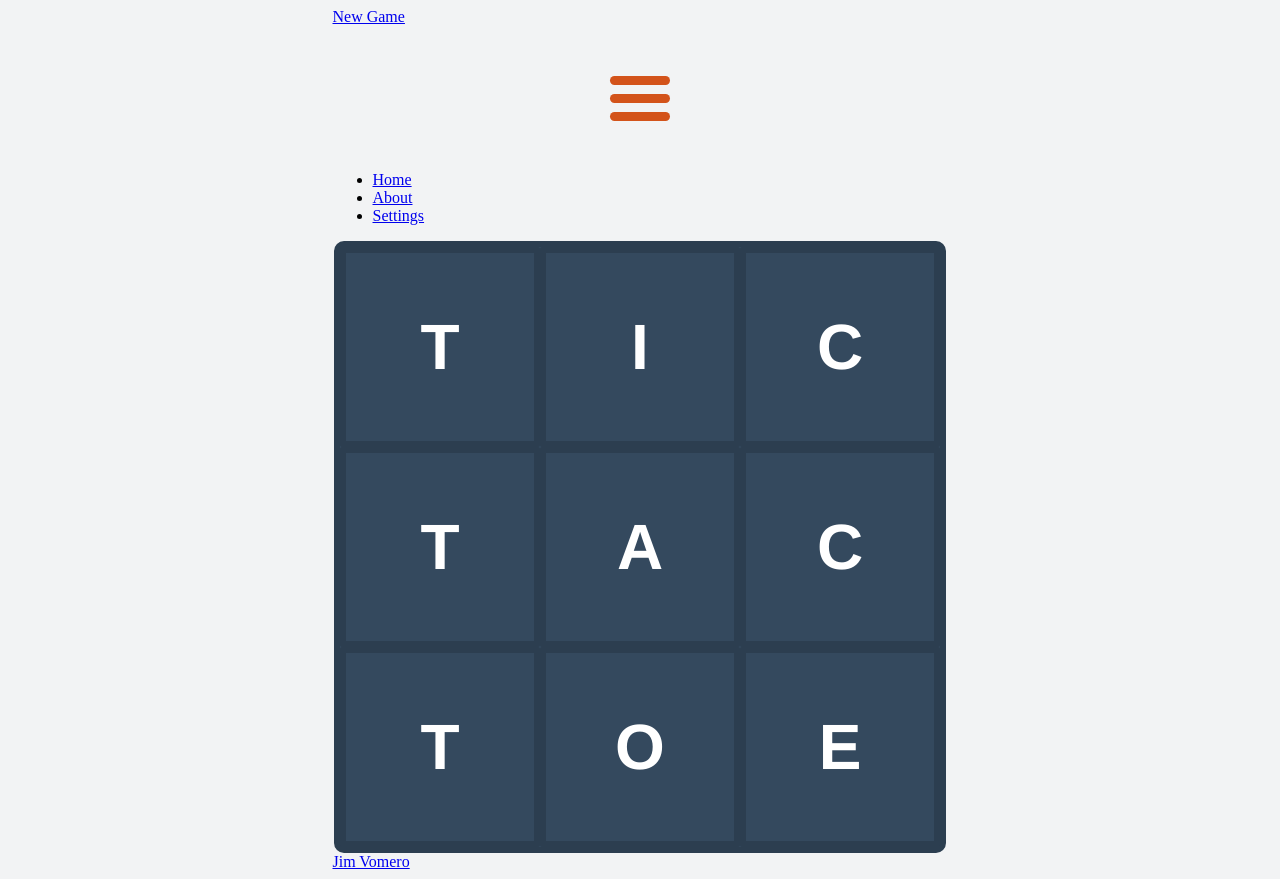
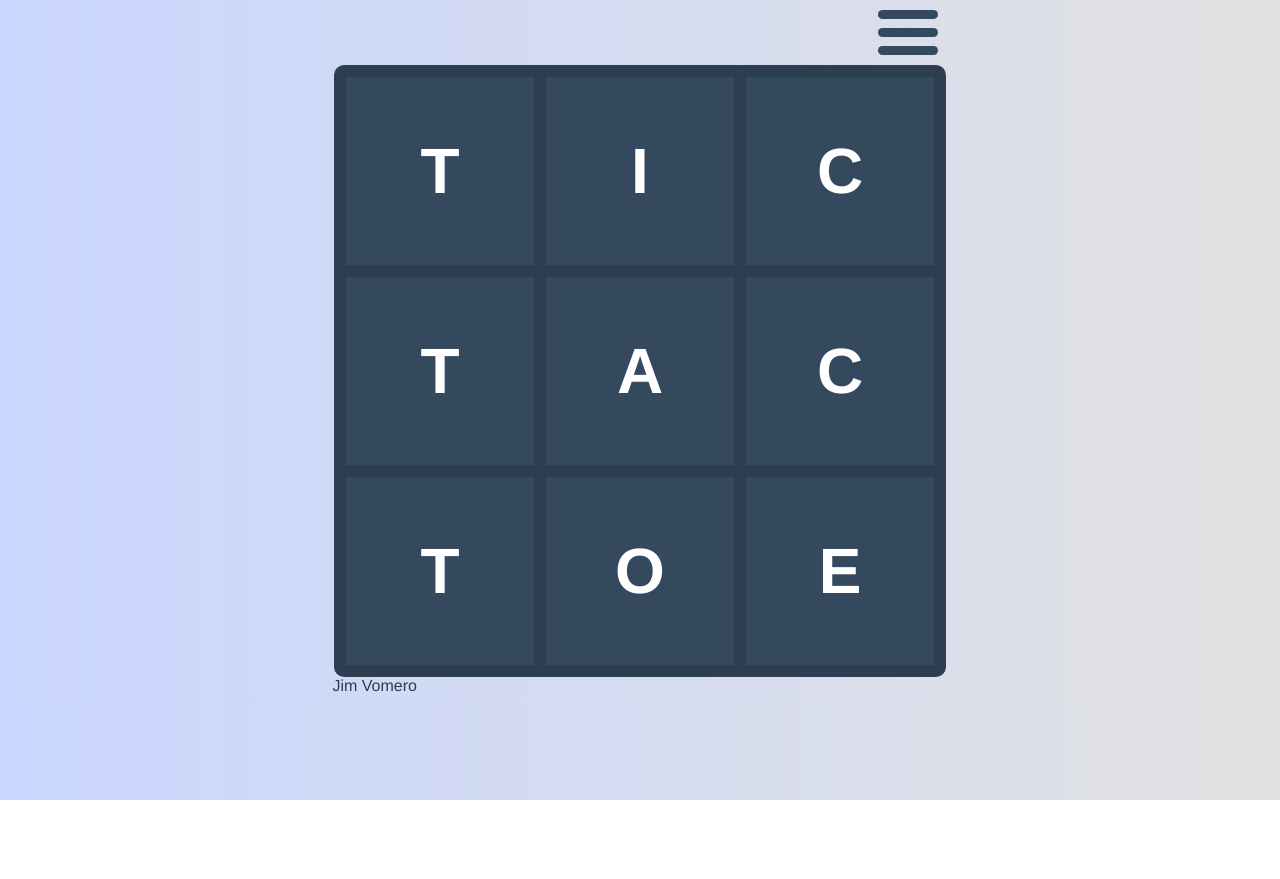
Before and after one commit to nJim/tictactoe-js, a React (Create React App) app: page / in a window 1280 px wide. After the commit the page ends 800 px from the top, so only its background shows below. Built offline with nearby package versions, Linux system fonts and the light colour scheme.

Commit message:
Toggles menu open and closed.

```diff
--- a/src/App.css
+++ b/src/App.css
@@ -1,3 +1,9 @@
+body {
+  background: #c9d6ff;
+  background: -webkit-linear-gradient(to right, #c9d6ff, #e2e2e2);
+  background: linear-gradient(to right, #c9d6ff, #e2e2e2);
+}
+
 .App {
   text-align: center;
 }
--- a/src/Header.js
+++ b/src/Header.js
@@ -1,12 +1,10 @@
 import React from "react";
-import { Link } from "react-router-dom";
 import Nav from "./Nav";
 
 const Header = () => (
-  <>
-    <Link to="/play">New Game</Link>
+  <div className="header">
     <Nav />
-  </>
+  </div>
 );
 
 export default Header;
--- a/src/Nav.js
+++ b/src/Nav.js
@@ -1,27 +1,35 @@
 import React from "react";
 import { Link } from "react-router-dom";
+import useToggle from "./useToggle";
 
-const Nav = () => (
-  <>
-    <div id="nav-icon">
-      <span></span>
-      <span></span>
-      <span></span>
-    </div>
-    <nav>
-      <ul>
-        <li>
+const Nav = () => {
+  const [menuState, toggleState] = useToggle();
+  const handleToggle = () => toggleState();
+  const menuClass = () => (menuState ? "open" : "");
+  const animation = () => (menuState ? "fadeIn" : "fadeOut");
+  return (
+    <nav className="nav">
+      <ul className={`nav__links ${animation()}`}>
+        <li className="nav__link">
           <Link to="/">Home</Link>
         </li>
-        <li>
+        <li className="nav__link">
+          <Link to="/play">Play</Link>
+        </li>
+        <li className="nav__link">
           <Link to="/about">About</Link>
         </li>
-        <li>
+        <li className="nav__link">
           <Link to="/users">Settings</Link>
         </li>
       </ul>
+      <div onClick={handleToggle} id="nav-icon" className={menuClass()}>
+        <span></span>
+        <span></span>
+        <span></span>
+      </div>
     </nav>
-  </>
-);
+  );
+};
 
 export default Nav;
--- a/src/index.css
+++ b/src/index.css
@@ -1,5 +1,12 @@
 body {
   background-color: rgb(242, 243, 244);
+  color: #2c3e50;
+  font-family: Helvetica;
+}
+
+a {
+  color: #2c3e50;
+  text-decoration: none;
 }
 
 .layout {
@@ -22,7 +29,6 @@ body {
 .box {
   border: 6px solid #2c3e50;
   border-radius: 2px;
-  font-family: Helvetica;
   font-weight: bold;
   font-size: 4em;
   display: flex;
@@ -30,11 +36,35 @@ body {
   align-items: center;
 }
 
+.nav {
+  display: grid;
+  grid-template-columns: 1fr 60px;
+  margin: 10px;
+}
+
+.nav__links {
+  list-style: none;
+  margin: 0;
+  padding: 0;
+  display: flex;
+  align-items: center;
+  /* fade styles */
+  -webkit-animation-duration:0.5s;
+  animation-duration:0.5s;
+  -webkit-animation-fill-mode:both;
+  animation-fill-mode:both
+}
+
+.nav__link {
+  font-weight: bold;
+  font-size: 1.5rem;
+  margin-right: 20px;
+}
+
 #nav-icon {
   width: 60px;
   height: 45px;
   position: relative;
-  margin: 50px auto;
   -webkit-transform: rotate(0deg);
   -moz-transform: rotate(0deg);
   -o-transform: rotate(0deg);
@@ -51,7 +81,7 @@ body {
   position: absolute;
   height: 9px;
   width: 100%;
-  background: #d3531a;
+  background: #34495e;
   border-radius: 9px;
   opacity: 1;
   left: 0;
@@ -97,3 +127,65 @@ body {
   -o-transform: rotate(-135deg);
   transform: rotate(-135deg);
 }
+
+@-webkit-keyframes fadeIn{
+  0%{
+      opacity:0;
+      -webkit-transform:translateX(200px);
+      transform:translateX(200px)
+  }
+  100%{
+      opacity:1;
+      -webkit-transform:translateX(0);
+      transform:translateX(0)
+  }
+}
+@keyframes fadeIn{
+  0%{
+      opacity:0;
+      -webkit-transform:translateX(200px);
+      -ms-transform:translateX(200px);
+      transform:translateX(200px)
+  }
+  100%{
+      opacity:1;
+      -webkit-transform:translateX(0);
+      -ms-transform:translateX(0);
+      transform:translateX(0)
+  }
+}
+.fadeIn{
+  -webkit-animation-name:fadeIn;
+  animation-name:fadeIn;
+}
+
+@-webkit-keyframes fadeOut{
+  0%{
+      opacity:1;
+      -webkit-transform:translateX(0);
+      transform:translateX(0)
+  }
+  100%{
+      opacity:0;
+      -webkit-transform:translateX(200px);
+      transform:translateX(200px)
+  }
+}
+@keyframes fadeOut{
+  0%{
+      opacity:1;
+      -webkit-transform:translateX(0);
+      -ms-transform:translateX(0);
+      transform:translateX(0)
+  }
+  100%{
+      opacity:0;
+      -webkit-transform:translateX(200px);
+      -ms-transform:translateX(200px);
+      transform:translateX(200px)
+  }
+}
+.fadeOut{
+  -webkit-animation-name:fadeOut;
+  animation-name:fadeOut;
+}
--- /dev/null
+++ b/src/useToggle.js
@@ -0,0 +1,9 @@
+import { useCallback, useState } from "react";
+
+export default function useToggle(initialValue = false) {
+  const [value, setValue] = useState(initialValue);
+  const toggle = useCallback(() => {
+    setValue((v) => !v);
+  }, []);
+  return [value, toggle];
+}
```
